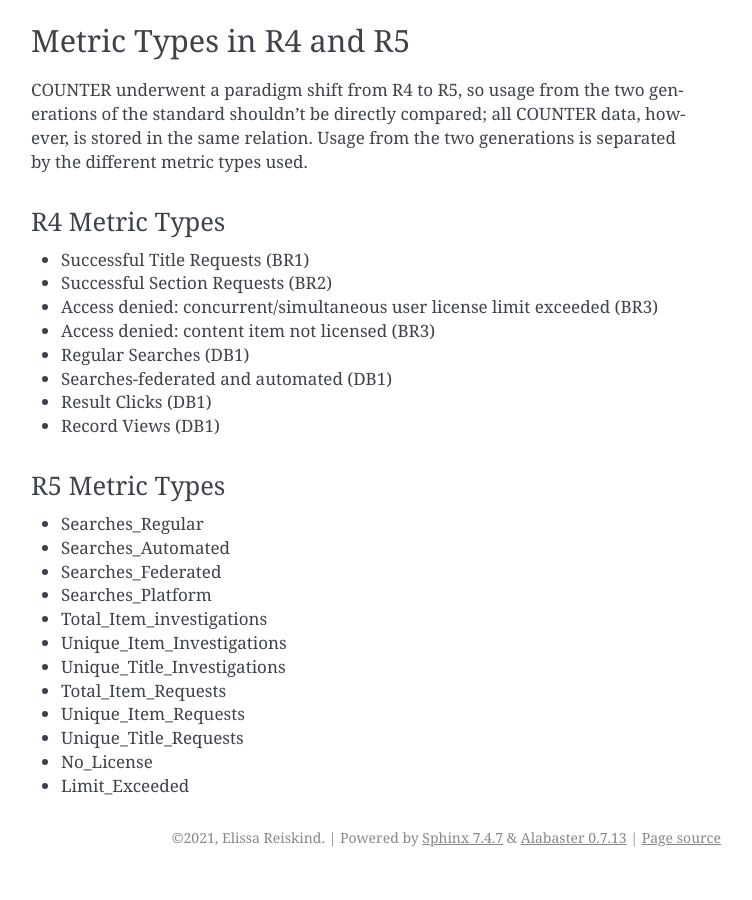
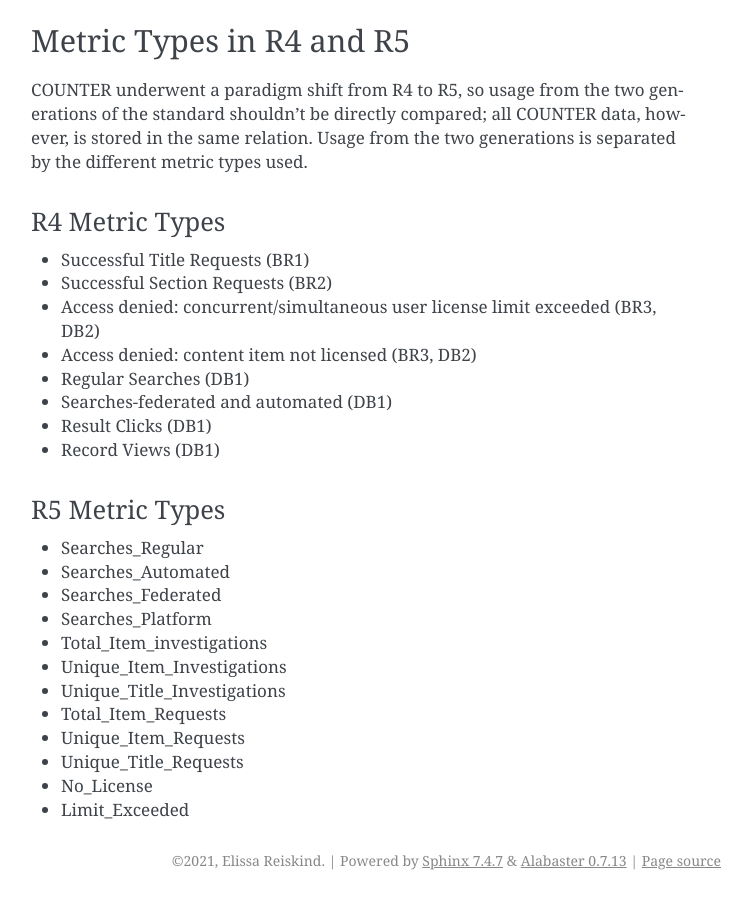
Before and after one commit to ereiskind/nolcat, a Sphinx documentation site: the page built from docs/source/the_database.rst, in a window 1280 px wide and 900 px high, scrolled down 3293 px. Shown: the whole window, without its empty margins (389-1141 px from the left). Built offline with Sphinx 7.4.7, drawn with Linux system fonts in a browser that asks for light colours; before the commit the page ends 4170 px from its top, so only the background shows below that.

```diff
--- a/docs/source/the_database.rst
+++ b/docs/source/the_database.rst
@@ -83,8 +83,8 @@ R4 Metric Types
 ===============
 * Successful Title Requests (BR1)
 * Successful Section Requests (BR2)
-* Access denied: concurrent/simultaneous user license limit exceeded (BR3)
-* Access denied: content item not licensed (BR3)
+* Access denied: concurrent/simultaneous user license limit exceeded (BR3, DB2)
+* Access denied: content item not licensed (BR3, DB2)
 * Regular Searches (DB1)
 * Searches-federated and automated (DB1)
 * Result Clicks (DB1)
```
Also changed, not shown: 7 other files.
